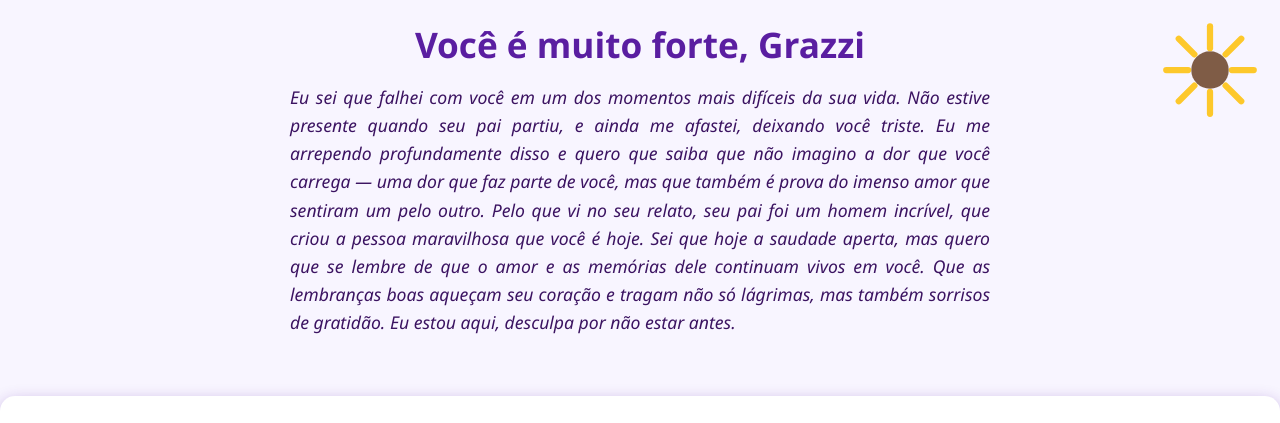
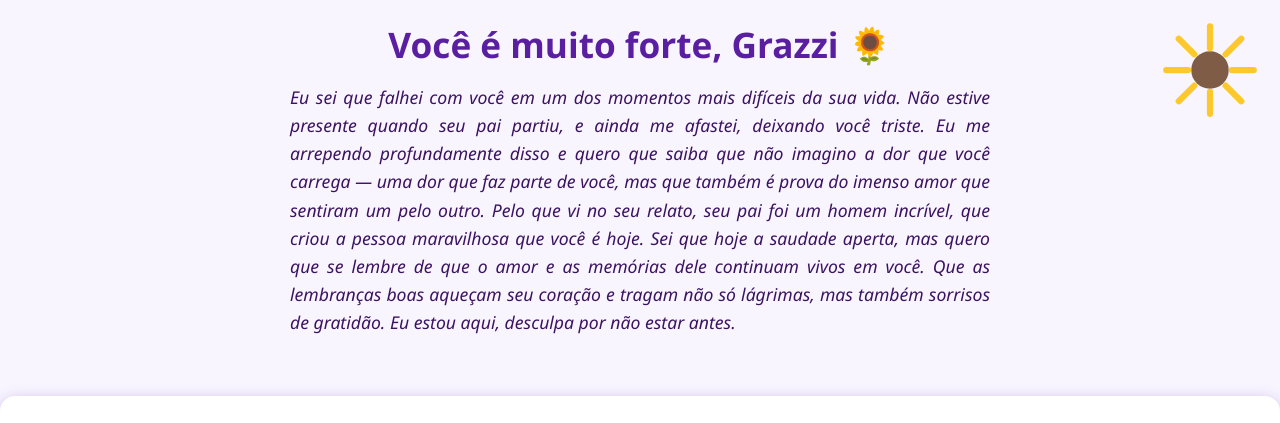
Before and after one commit to Lhayla-Shamy1/Girassol, a plain HTML site: page index.html in a window 1280 px wide. Shown: the top 423 px of the page. Drawn offline with Linux system fonts and the light colour scheme.

Commit message:
Update index.html

```diff
--- a/index.html
+++ b/index.html
@@ -189,7 +189,7 @@
 
     <div class="main-content">
         <div class="love-header">
-            <h1>Você é muito forte, Grazzi</h1>
+            <h1>Você é muito forte, Grazzi 🌻</h1>
             <p class="love-message">
                 Eu sei que falhei com você em um dos momentos mais difíceis da sua vida.
                 Não estive presente quando seu pai partiu, e ainda me afastei, deixando você triste.
```
